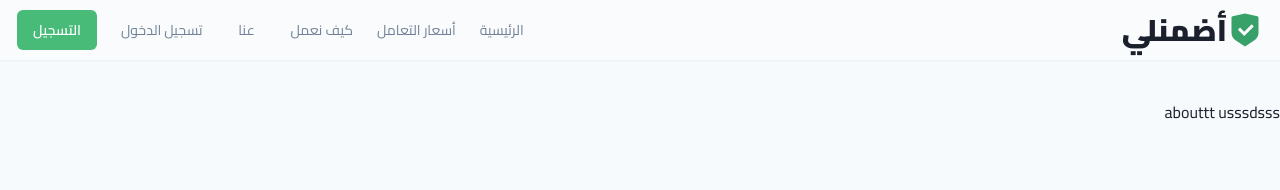
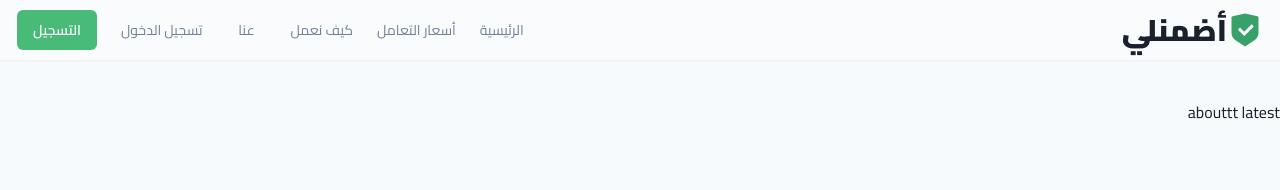
Before and after one commit to salahberiani/odmenli-next, a Next.js app: page /about in a window 1280 px wide. Shown: the top 190 px of the page. Built offline with nearby package versions, Linux system fonts and the light colour scheme.

Commit message:
about as change

```diff
--- a/pages/about.js
+++ b/pages/about.js
@@ -7,7 +7,7 @@ export default function about() {
       <Head>
         <title>عنا</title>
       </Head>
-      <h1>abouttt usssdsss</h1>
+      <h1>abouttt latest</h1>
     </div>
   );
 }
```
